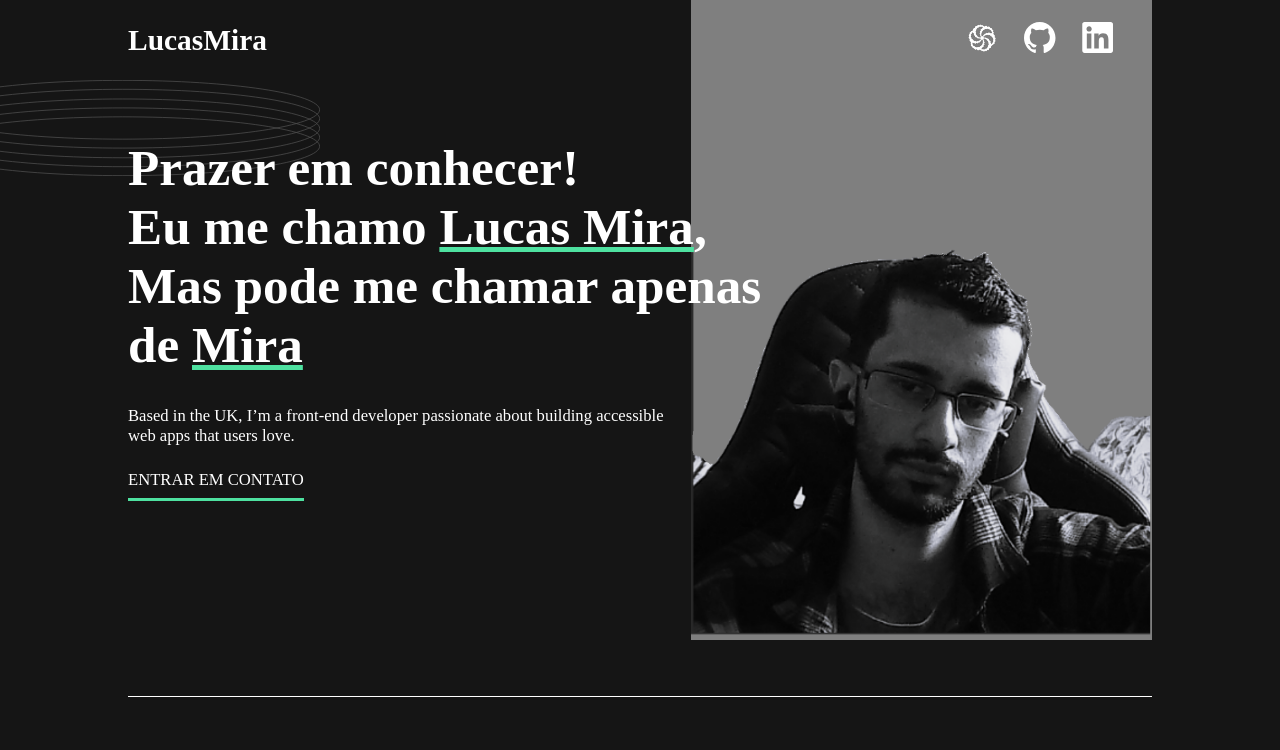
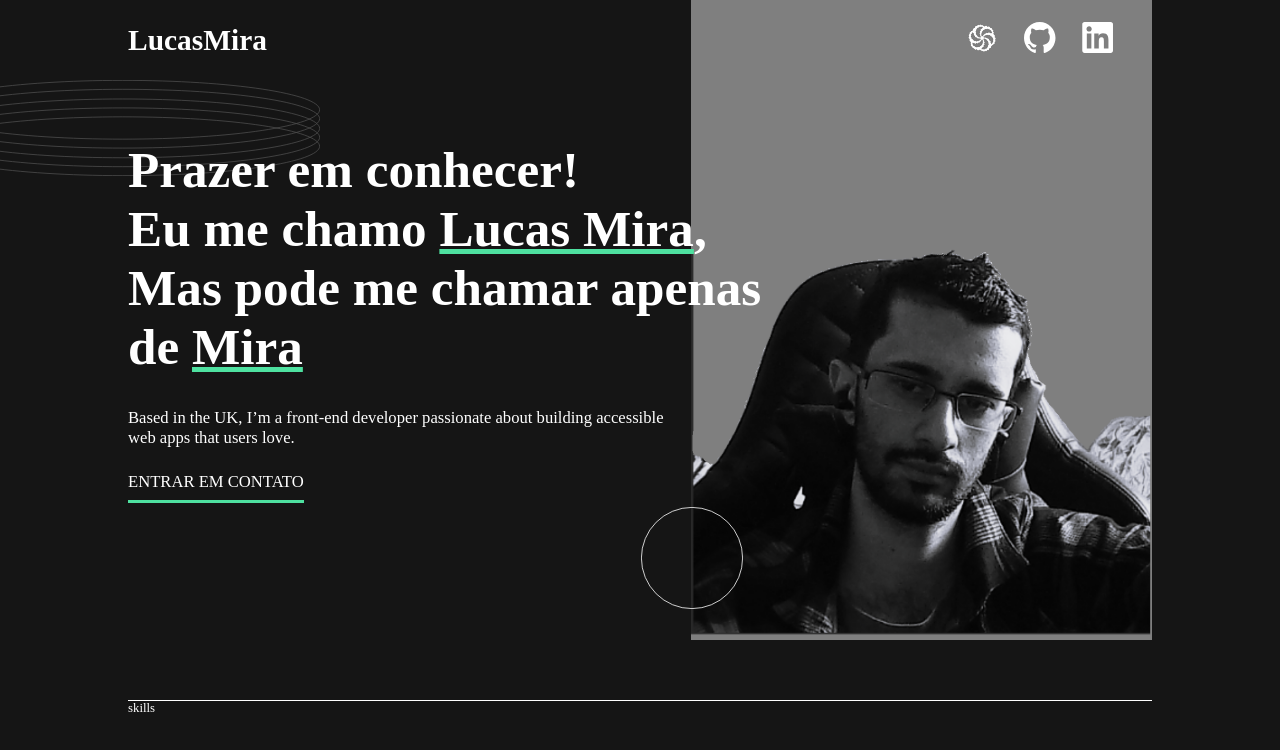
Before and after one commit to miratkd/podeMeChamarDeMira, a Vue app: page / in a window 1280 px wide. Shown: the top 750 px of the page. Built offline with nearby package versions, Linux system fonts and the light colour scheme.

Commit message:
circle center

```diff
--- a/src/App.vue
+++ b/src/App.vue
@@ -2,6 +2,7 @@
   <div class="content-container">
     <Header/>
     <Introduction/>
+    <Skills/>
 
     <img class="app-circle-img" src="@/assets/circle.svg" alt="">
   </div>
@@ -10,12 +11,14 @@
 <script>
 import Introduction from './components/Introduction.vue';
 import Header from './components/Header.vue';
+import Skills from './components/Skills.vue';
 
 export default {
   name: 'App',
   components: {
     Introduction,
-    Header
+    Header,
+    Skills
   }
 }
 </script>
--- a/src/components/Introduction.vue
+++ b/src/components/Introduction.vue
@@ -5,7 +5,12 @@
             <p class="introduction-description">Based in the UK, I’m a front-end developer passionate about building accessible web apps that users love.</p>
             <ContactMe class="introduction-contact-class"/>
         </div>
-        <img class="introduction-img" src="@/assets/photo.png" alt="">
+        <div class="introduction-img-container">
+            <img class="introduction-img-oval" src="@/assets/oval.svg" alt="">
+            <img class="introduction-img" src="@/assets/photo.png" alt="">
+
+        </div>
+
     </div>
 </template>
 
@@ -31,8 +36,12 @@ export default {
     flex-direction: column;
     justify-content: center;
 }
+.introduction-img-container{
+    width: 45%;
+    position: relative;
+}
 .introduction-img{
-    width: 45%;
+    width: 100%;
 }
 .introduction-main-text{
     width: 120%;
@@ -48,4 +57,10 @@ export default {
 .introduction-contact-class{
     margin-top: 3vh;
 }
+.introduction-img-oval{
+    position: absolute;
+    margin-top: 110%;
+    width: 8em;
+    margin-left: -11%;
+}
 </style>
--- /dev/null
+++ b/src/components/Skills.vue
@@ -0,0 +1,13 @@
+<template>
+    <div>skills</div>
+</template>
+
+<script>
+export default {
+    name: 'SkillsComponent'
+}
+</script>
+
+<style scoped>
+
+</style>
```
Also changed, not shown: src/assets/oval.svg (added).
